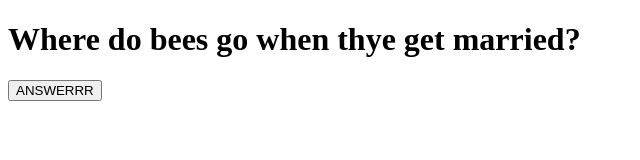
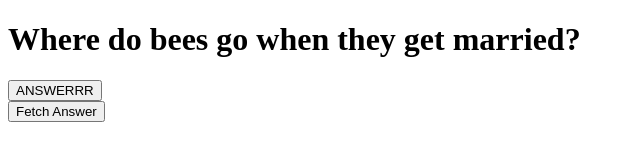
Before and after one commit to dacheetos/Joke-app, a plain HTML site: page index.html in a window 1280 px wide. Shown: the whole page, without its empty margins (0-640 px from the left). Drawn offline with Linux system fonts and the light colour scheme.

Commit message:
gugiurfiyrfukgkj

```diff
--- a/joke.html
+++ b/index.html
@@ -3,7 +3,7 @@
     <title>
         Ajax Joke of the Dya application
     </title>
-<script language="javascript" type="text/javascript">
+<script>
 
 var Request=false;
 if(window.XMLHttpRequest){
@@ -14,6 +14,7 @@ Request= new ActiveXObject("Microsoft.XMLHTTP");
 }
 
 function RetrieveJoke(url, elementID){
+    console.log("Ret")
     if(Request){
         var RequestObj= document.getElementById(elementID);
 
@@ -31,14 +32,16 @@ function RetrieveJoke(url, elementID){
 </head>
 
 <body>
-    <h1> Where do bees go when thye get married?</h1>
-    <button type="button" value="Fetch Answer" onsubmit="RetrieveJoke('\honeymoon.txt','Target')"> ANSWERRR</button>
-        <!---<form>
+    <h1> Where do bees go when they get married?</h1>
+    <button type="button" value="Fetch Answer" onsubmit="RetrieveJoke('honeymoon.txt','Target')"> ANSWERRR</button>
+        <form>
             <input
               type="button"
               value="Fetch Answer"
-              onsubmit="retrieveJoke(' \honeymoon.txt', 'Target')"/>Answer
-          </form>-->
+              onclick="RetrieveJoke('honeymoon.txt', 'Target')"
+            >
+
+          </form>
 
     <div id="Target"> </div>
 </body>
```
